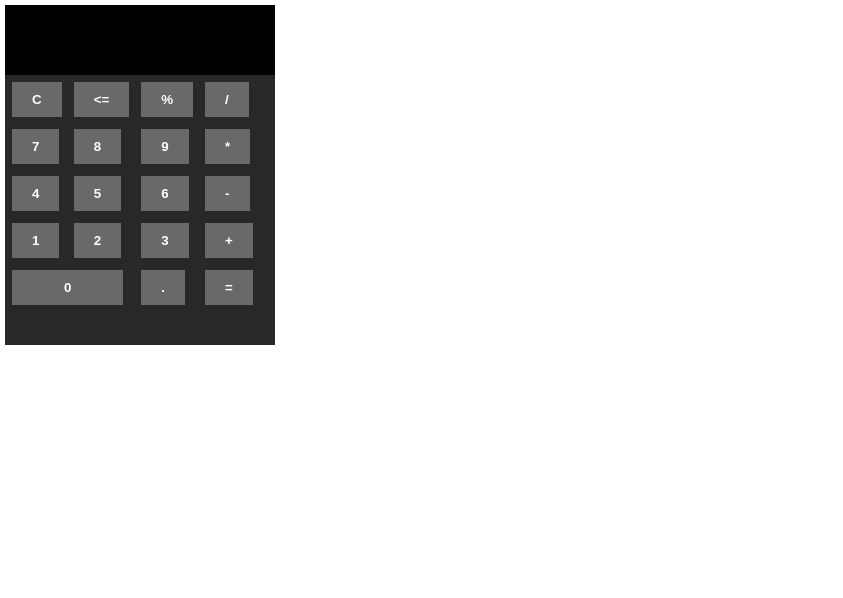
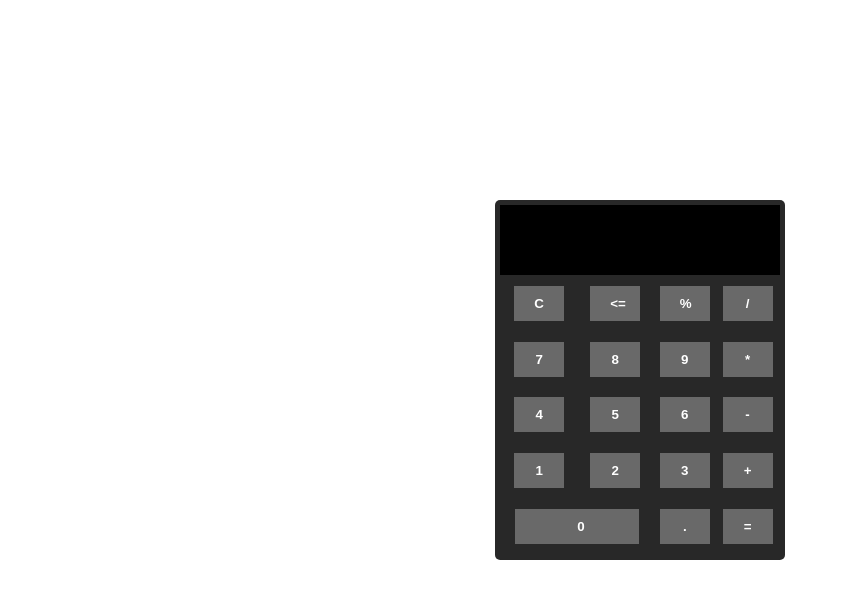
Before and after one commit to CarllosEduardo07/Atividade-2024.2, a plain HTML site: page Desenvolvimento WEB/5- Atividade - Calculadora Completa/index.html in a window 1280 px wide. Shown: the whole page, without its empty margins (0-843 px from the left). Drawn offline with Linux system fonts and the light colour scheme.

Commit message:
style da calculadora corrigido

```diff
--- a/Desenvolvimento WEB/Aula dia 19-09/style.css
+++ b/Desenvolvimento WEB/5- Atividade - Calculadora Completa/style.css
@@ -6,18 +6,21 @@
 }
 
 .container-principal {
-  width: 280px;
+  width: 290px;
   height: 360px;
   border-radius: 5px;
   padding: 5px;
+  margin: auto;
+  margin-top: 25vh;
+  background-color: rgba(0, 0, 0, 0.842);
 }
-.container-display{
+.container-display {
   display: flex;
   flex-direction: column;
 }
 
 .display {
-  width: auto;
+  width: 280px;
   height: 40px;
   background-color: black;
   color: white;
@@ -29,7 +32,7 @@
 }
 
 .mostraOperacaoSendoFeita {
-  width: auto;
+  width: 280px;
   height: 30px;
   color: white;
   background-color: black;
@@ -38,17 +41,17 @@
   justify-content: flex-end;
   padding: 0px 10px;
 }
+td {
+  text-align: center;
+  margin: auto;
+}
 
 table {
-  background-color: rgba(0, 0, 0, 0.842);
-  height: 270px;
-  display: flex;
-}
-
-td {
-  padding: 5px;
+  height: 280px;
+  width: 280px;
 }
 button {
+  width: 50px;
   padding: 10px 20px;
   margin: 0;
   background-color: dimgray;
@@ -61,5 +64,5 @@ button:hover {
   background-color: darkgray;
 }
 #btn-zero {
-  padding: 10px 52px;
+  padding: 10px 62px;
 }
```
Also changed, not shown: Desenvolvimento WEB/5- Atividade - Calculadora Completa/index.html (renamed from Desenvolvimento WEB/Aula dia 19-09/index.html), Desenvolvimento WEB/5- Atividade - Calculadora Completa/script.js (renamed from Desenvolvimento WEB/Aula dia 19-09/script.js).
